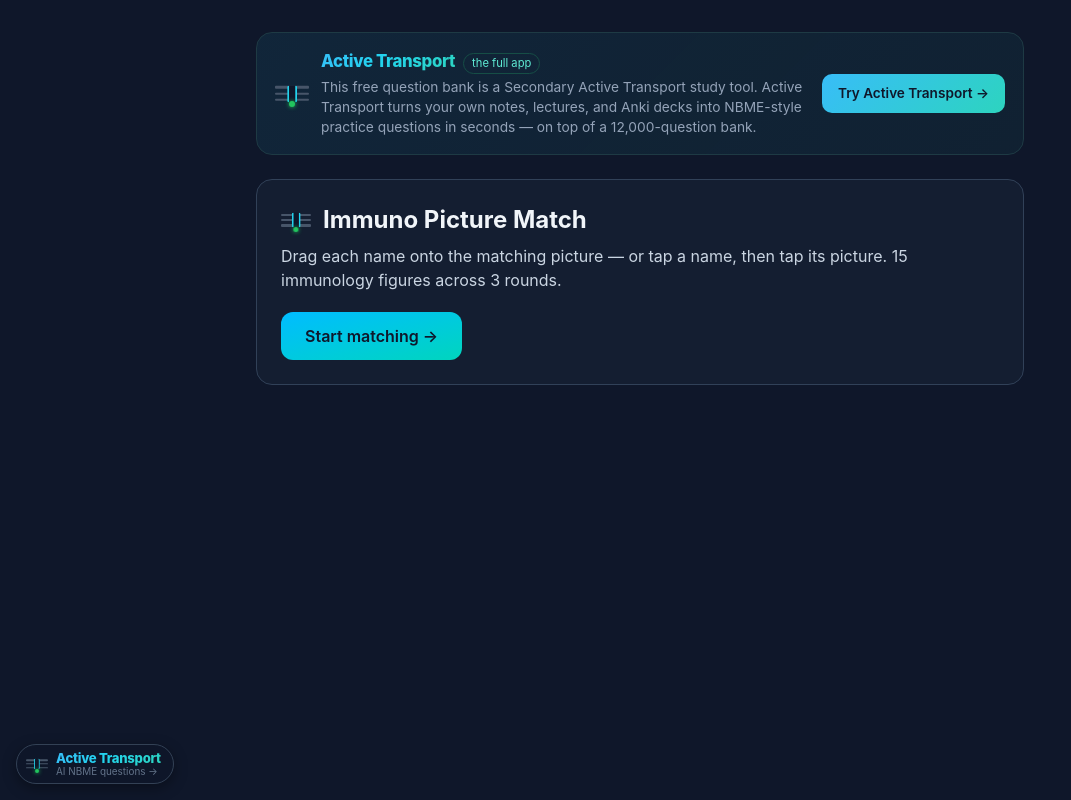
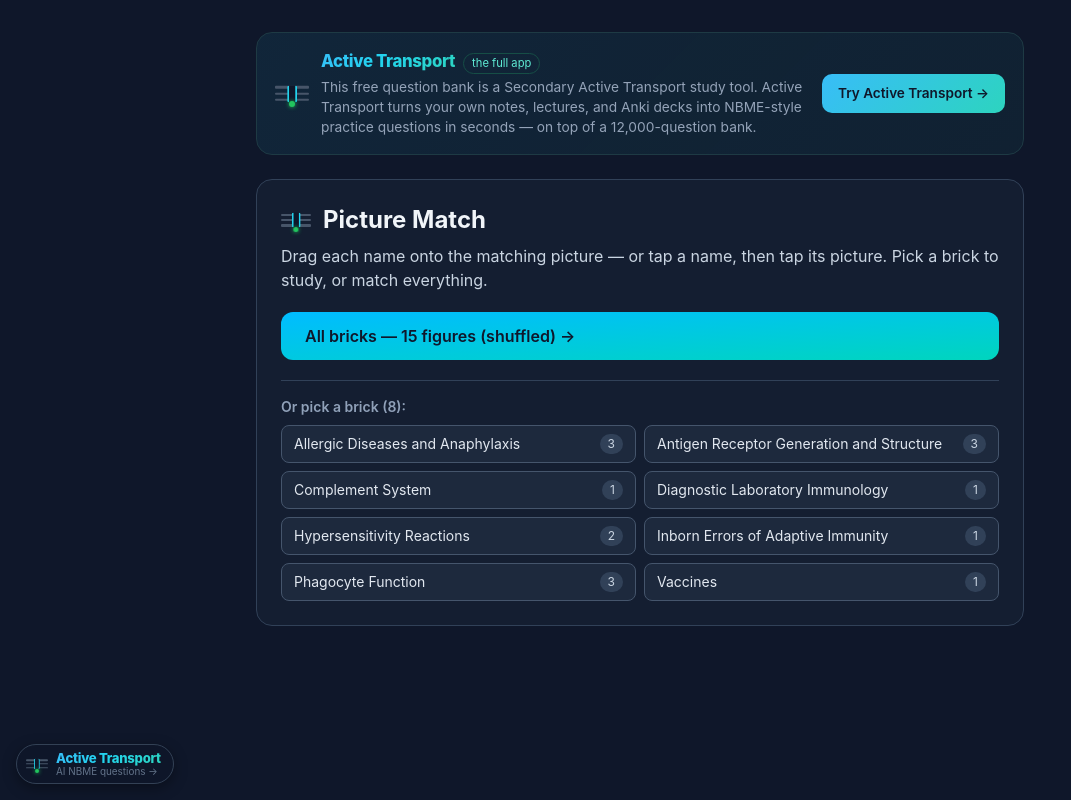
Before and after one commit to zbenja168/immuno-picdnd, a React (Vite) app: page / in a window 1280 px wide. Shown: the whole page, without its empty margins (0-1071 px from the left). Built offline with nearby package versions, Linux system fonts and the light colour scheme.

Commit message:
Sort Picture Match by brick

```diff
--- a/public/data/dnd.json
+++ b/public/data/dnd.json
@@ -3,90 +3,105 @@
     "id": "imdnd-001",
     "imageRef": "imdnd-001_12_p22_1.png",
     "label": "Contact dermatitis",
-    "category": "Hypersensitivity"
+    "category": "Hypersensitivity",
+    "brick": "Hypersensitivity Reactions"
   },
   {
     "id": "imdnd-002",
     "imageRef": "imdnd-002_12_p8_1.png",
     "label": "Wheal and flare",
-    "category": "Type I hypersensitivity"
+    "category": "Type I hypersensitivity",
+    "brick": "Hypersensitivity Reactions"
   },
   {
     "id": "imdnd-003",
     "imageRef": "imdnd-003_13_p15_1.png",
     "label": "Anaphylaxis",
-    "category": "Type I hypersensitivity"
+    "category": "Type I hypersensitivity",
+    "brick": "Allergic Diseases and Anaphylaxis"
   },
   {
     "id": "imdnd-004",
     "imageRef": "imdnd-004_13_p4_1.png",
     "label": "Urticaria",
-    "category": "Type I hypersensitivity"
+    "category": "Type I hypersensitivity",
+    "brick": "Allergic Diseases and Anaphylaxis"
   },
   {
     "id": "imdnd-005",
     "imageRef": "imdnd-005_13_p8_1.png",
     "label": "Skin prick test",
-    "category": "Allergy testing"
+    "category": "Allergy testing",
+    "brick": "Allergic Diseases and Anaphylaxis"
   },
   {
     "id": "imdnd-006",
     "imageRef": "imdnd-006_14_p11_1.png",
     "label": "Thymus",
-    "category": "Immunodeficiency"
+    "category": "Immunodeficiency",
+    "brick": "Inborn Errors of Adaptive Immunity"
   },
   {
     "id": "imdnd-007",
     "imageRef": "imdnd-007_17_p7_1.png",
     "label": "ELISA",
-    "category": "Laboratory techniques"
+    "category": "Laboratory techniques",
+    "brick": "Diagnostic Laboratory Immunology"
   },
   {
     "id": "imdnd-008",
     "imageRef": "imdnd-008_20_p8_1.png",
     "label": "Herd immunity",
-    "category": "Vaccines (herd immunity)"
+    "category": "Vaccines (herd immunity)",
+    "brick": "Vaccines"
   },
   {
     "id": "imdnd-009",
     "imageRef": "imdnd-009_3_p13_1.png",
     "label": "Dendritic cell",
-    "category": "Cell identification"
+    "category": "Cell identification",
+    "brick": "Phagocyte Function"
   },
   {
     "id": "imdnd-010",
     "imageRef": "imdnd-010_3_p18_1.png",
     "label": "Dendritic cell",
-    "category": "Cell identification"
+    "category": "Cell identification",
+    "brick": "Phagocyte Function"
   },
   {
     "id": "imdnd-011",
     "imageRef": "imdnd-011_3_p25_1.png",
     "label": "Neutrophil",
-    "category": "Cell identification"
+    "category": "Cell identification",
+    "brick": "Phagocyte Function"
   },
   {
     "id": "imdnd-012",
     "imageRef": "imdnd-012_4_p17_1.png",
     "label": "Angioedema",
-    "category": "Complement disorders"
+    "category": "Complement disorders",
+    "brick": "Complement System"
   },
   {
     "id": "imdnd-013",
     "imageRef": "imdnd-013_7_p16_1.png",
     "label": "IgM",
-    "category": "Antibody structure"
+    "category": "Antibody structure",
+    "brick": "Antigen Receptor Generation and Structure"
   },
   {
     "id": "imdnd-014",
     "imageRef": "imdnd-014_7_p19_1.png",
     "label": "Secretory IgA",
-    "category": "Antibody structure"
+    "category": "Antibody structure",
+    "brick": "Antigen Receptor Generation and Structure"
   },
   {
     "id": "imdnd-015",
     "imageRef": "imdnd-015_7_p9_1.png",
     "label": "T-cell receptor",
-    "category": "TCR structure"
+    "category": "TCR structure",
+    "brick": "Antigen Receptor Generation and Structure"
   }
 ]
--- a/src/App.tsx
+++ b/src/App.tsx
@@ -1,10 +1,11 @@
 import { useEffect, useMemo, useState } from 'react'
 import { BrandBadge, BrandCard, LogoMark } from './components/Brand'
 
-type Item = { id: string; imageRef: string; label: string; category: string }
+type Item = { id: string; imageRef: string; label: string; category: string; brick?: string }
 
 const BASE = import.meta.env.BASE_URL
 const ROUND_SIZE = 5
+const ALL = '__all__'
 
 function shuffle<T>(a: T[]): T[] {
   const r = [...a]
@@ -18,14 +19,15 @@
 export default function App() {
   const [items, setItems] = useState<Item[] | null>(null)
   const [err, setErr] = useState<string | null>(null)
-  const [started, setStarted] = useState(false)
+  const [brick, setBrick] = useState<string | null>(null) // selected brick or ALL; null = menu
   const [order, setOrder] = useState<Item[]>([])
   const [roundIdx, setRoundIdx] = useState(0)
-  const [placed, setPlaced] = useState<Record<string, boolean>>({}) // imageId -> matched
-  const [selected, setSelected] = useState<string | null>(null) // labelId picked up (tap mode)
-  const [wrongFlash, setWrongFlash] = useState<string | null>(null) // imageId flashing red
+  const [placed, setPlaced] = useState<Record<string, boolean>>({})
+  const [selected, setSelected] = useState<string | null>(null)
+  const [wrongFlash, setWrongFlash] = useState<string | null>(null)
   const [correct, setCorrect] = useState(0)
   const [wrong, setWrong] = useState(0)
+  const [over, setOver] = useState(false)
 
   useEffect(() => {
     fetch(`${BASE}data/dnd.json`)
@@ -34,68 +36,84 @@
       .catch(() => setErr('Could not load game data.'))
   }, [])
 
+  // bricks sorted by name, each with its items
+  const bricks = useMemo(() => {
+    if (!items) return []
+    const g: Record<string, Item[]> = {}
+    for (const it of items) (g[it.brick || 'Other'] ||= []).push(it)
+    return Object.keys(g).sort((a, b) => a.localeCompare(b)).map((name) => ({ name, items: g[name] }))
+  }, [items])
+
   const rounds = useMemo(() => {
     const out: Item[][] = []
     for (let i = 0; i < order.length; i += ROUND_SIZE) out.push(order.slice(i, i + ROUND_SIZE))
     return out
   }, [order])
-
   const round = rounds[roundIdx] ?? []
   const bank = useMemo(() => shuffle(round.map((it) => it.id)), [round])
   const roundComplete = round.length > 0 && round.every((it) => placed[it.id])
-  const gameOver = started && roundIdx >= rounds.length
+  const gameOver = over || (brick !== null && roundIdx >= rounds.length && rounds.length > 0)
 
-  function start() {
-    if (!items) return
-    setOrder(shuffle(items))
-    setRoundIdx(0)
-    setPlaced({})
-    setSelected(null)
-    setCorrect(0)
-    setWrong(0)
-    setStarted(true)
+  function play(which: string) {
+    const pool = which === ALL ? (items ?? []) : (bricks.find((b) => b.name === which)?.items ?? [])
+    setOrder(shuffle(pool))
+    setBrick(which); setRoundIdx(0); setPlaced({}); setSelected(null)
+    setCorrect(0); setWrong(0); setOver(false)
   }
+  function toMenu() { setBrick(null); setOver(false) }
 
   function tryMatch(imageId: string, labelId: string) {
     if (placed[imageId]) return
     if (imageId === labelId) {
       setPlaced((p) => ({ ...p, [imageId]: true }))
-      setCorrect((c) => c + 1)
-      setSelected(null)
+      setCorrect((c) => c + 1); setSelected(null)
     } else {
-      setWrong((w) => w + 1)
-      setSelected(null)
-      setWrongFlash(imageId)
+      setWrong((w) => w + 1); setSelected(null); setWrongFlash(imageId)
       setTimeout(() => setWrongFlash((f) => (f === imageId ? null : f)), 450)
     }
   }
 
-  if (err)
-    return <Shell><p className="text-red-400">{err}</p></Shell>
-  if (!items)
-    return <Shell><p className="text-slate-400">Loading…</p></Shell>
+  if (err) return <Shell><p className="text-red-400">{err}</p></Shell>
+  if (!items) return <Shell><p className="text-slate-400">Loading…</p></Shell>
 
-  if (!started)
+  // --- brick menu ---
+  if (brick === null) {
     return (
       <Shell>
         <BrandCard />
         <div className="mt-6 rounded-2xl border border-slate-700 bg-slate-800/40 p-6">
           <h1 className="flex items-center gap-3 text-2xl font-bold text-slate-100">
-            <LogoMark size={30} /> Immuno Picture Match
+            <LogoMark size={30} /> Picture Match
           </h1>
           <p className="mt-2 text-slate-300">
             Drag each name onto the matching picture — or tap a name, then tap its picture.
-            {' '}{items.length} immunology figures across {Math.ceil(items.length / ROUND_SIZE)} rounds.
+            Pick a brick to study, or match everything.
           </p>
           <button
-            onClick={start}
-            className="mt-5 rounded-xl bg-gradient-to-br from-sky-400 to-teal-400 px-6 py-3 font-semibold text-slate-900 hover:opacity-90"
+            onClick={() => play(ALL)}
+            className="mt-5 w-full rounded-xl bg-gradient-to-br from-sky-400 to-teal-400 px-6 py-3 text-left font-semibold text-slate-900 hover:opacity-90"
           >
-            Start matching →
+            All bricks — {items.length} figures (shuffled) →
           </button>
+          <div className="mt-5 border-t border-slate-700 pt-4">
+            <p className="mb-2 text-sm font-semibold text-slate-400">Or pick a brick ({bricks.length}):</p>
+            <div className="grid gap-2 sm:grid-cols-2">
+              {bricks.map((b) => (
+                <button
+                  key={b.name}
+                  onClick={() => play(b.name)}
+                  className="flex items-center justify-between rounded-lg border border-slate-600 bg-slate-800 px-3 py-2 text-left text-sm text-slate-200 hover:border-sky-400"
+                >
+                  <span className="truncate pr-2">{b.name}</span>
+                  <span className="shrink-0 rounded-full bg-slate-700 px-2 py-0.5 text-xs text-slate-300">{b.items.length}</span>
+                </button>
+              ))}
+            </div>
+          </div>
         </div>
       </Shell>
     )
+  }
 
   if (gameOver) {
     const total = correct + wrong
@@ -104,16 +122,15 @@
       <Shell>
         <div className="rounded-2xl border border-slate-700 bg-slate-800/40 p-8 text-center">
           <h1 className="text-2xl font-bold text-slate-100">Done! 🎉</h1>
+          <p className="mt-2 text-sm text-slate-400">{brick === ALL ? 'All bricks' : brick}</p>
           <p className="mt-3 text-lg text-slate-300">
             {correct} correct on the first try · {wrong} misses ·{' '}
             <span className="font-semibold text-teal-300">{pct}% first-try accuracy</span>
           </p>
-          <button
-            onClick={start}
-            className="mt-6 rounded-xl bg-gradient-to-br from-sky-400 to-teal-400 px-6 py-3 font-semibold text-slate-900 hover:opacity-90"
-          >
-            Play again
-          </button>
+          <div className="mt-6 flex flex-wrap justify-center gap-3">
+            <button onClick={() => play(brick)} className="rounded-xl bg-gradient-to-br from-sky-400 to-teal-400 px-6 py-3 font-semibold text-slate-900 hover:opacity-90">Play again</button>
+            <button onClick={toMenu} className="rounded-xl border border-slate-600 bg-slate-800 px-6 py-3 font-semibold text-slate-200 hover:border-slate-400">Choose another brick</button>
+          </div>
         </div>
       </Shell>
     )
@@ -121,16 +138,15 @@
 
   return (
     <Shell>
-      <div className="mb-4 flex items-center justify-between">
-        <h1 className="flex items-center gap-2 text-lg font-bold text-slate-100">
+      <div className="mb-4 flex items-center justify-between gap-3">
+        <button onClick={toMenu} className="flex items-center gap-2 text-sm font-bold text-slate-100 hover:text-sky-300">
           <LogoMark size={22} /> Picture Match
-        </h1>
-        <span className="text-sm text-slate-400">
-          Round {roundIdx + 1}/{rounds.length} · {correct} correct · {wrong} misses
+        </button>
+        <span className="truncate text-sm text-slate-400">
+          {brick === ALL ? 'All bricks' : brick} · Round {roundIdx + 1}/{rounds.length} · {correct}✓ {wrong}✗
         </span>
       </div>
 
-      {/* Image drop targets */}
       <div className="grid grid-cols-2 gap-4 sm:grid-cols-3">
         {round.map((it) => {
           const done = placed[it.id]
@@ -138,43 +154,23 @@
           return (
             <div
               key={it.id}
-              onDragOver={(e) => {
-                if (!done) e.preventDefault()
-              }}
-              onDrop={(e) => {
-                e.preventDefault()
-                const labelId = e.dataTransfer.getData('text/plain')
-                if (labelId) tryMatch(it.id, labelId)
-              }}
+              onDragOver={(e) => { if (!done) e.preventDefault() }}
+              onDrop={(e) => { e.preventDefault(); const l = e.dataTransfer.getData('text/plain'); if (l) tryMatch(it.id, l) }}
               onClick={() => selected && tryMatch(it.id, selected)}
               className={[
                 'relative overflow-hidden rounded-xl border-2 bg-slate-900 transition',
-                done
-                  ? 'border-teal-400'
-                  : flashing
-                    ? 'border-red-500'
-                    : selected
-                      ? 'cursor-pointer border-sky-500/60 hover:border-sky-400'
-                      : 'border-slate-700',
+                done ? 'border-teal-400' : flashing ? 'border-red-500' : selected ? 'cursor-pointer border-sky-500/60 hover:border-sky-400' : 'border-slate-700',
               ].join(' ')}
             >
-              <img
-                src={`${BASE}data/images/${it.imageRef}`}
-                alt=""
-                className="aspect-square w-full object-contain bg-white"
-                draggable={false}
-              />
+              <img src={`${BASE}data/images/${it.imageRef}`} alt="" className="aspect-square w-full bg-white object-contain" draggable={false} />
               {done && (
-                <div className="absolute inset-x-0 bottom-0 bg-teal-500/90 px-2 py-1 text-center text-sm font-semibold text-slate-900">
-                  {it.label}
-                </div>
+                <div className="absolute inset-x-0 bottom-0 bg-teal-500/90 px-2 py-1 text-center text-sm font-semibold text-slate-900">{it.label}</div>
               )}
             </div>
           )
         })}
       </div>
 
-      {/* Label bank */}
       <div className="mt-6 flex flex-wrap gap-2">
         {bank.map((id) => {
           const it = round.find((x) => x.id === id)!
@@ -184,17 +180,9 @@
             <button
               key={id}
               draggable
-              onDragStart={(e) => {
-                e.dataTransfer.setData('text/plain', id)
-                e.dataTransfer.effectAllowed = 'move'
-              }}
+              onDragStart={(e) => { e.dataTransfer.setData('text/plain', id); e.dataTransfer.effectAllowed = 'move' }}
               onClick={() => setSelected((s) => (s === id ? null : id))}
-              className={[
-                'cursor-grab rounded-lg border px-3 py-2 text-sm font-medium transition active:cursor-grabbing',
-                isSel
-                  ? 'border-sky-400 bg-sky-500/20 text-sky-200'
-                  : 'border-slate-600 bg-slate-800 text-slate-200 hover:border-slate-400',
-              ].join(' ')}
+              className={['cursor-grab rounded-lg border px-3 py-2 text-sm font-medium transition active:cursor-grabbing', isSel ? 'border-sky-400 bg-sky-500/20 text-sky-200' : 'border-slate-600 bg-slate-800 text-slate-200 hover:border-slate-400'].join(' ')}
             >
               {it.label}
             </button>
@@ -205,9 +193,8 @@
       {roundComplete && (
         <button
           onClick={() => {
-            setRoundIdx((i) => i + 1)
-            setPlaced({})
-            setSelected(null)
+            if (roundIdx + 1 < rounds.length) { setRoundIdx((i) => i + 1); setPlaced({}); setSelected(null) }
+            else setOver(true)
           }}
           className="mt-6 rounded-xl bg-gradient-to-br from-sky-400 to-teal-400 px-6 py-3 font-semibold text-slate-900 hover:opacity-90"
         >
```
